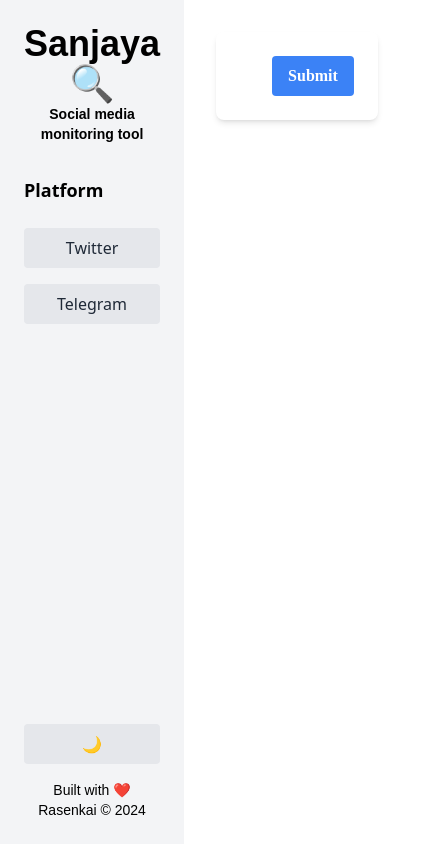
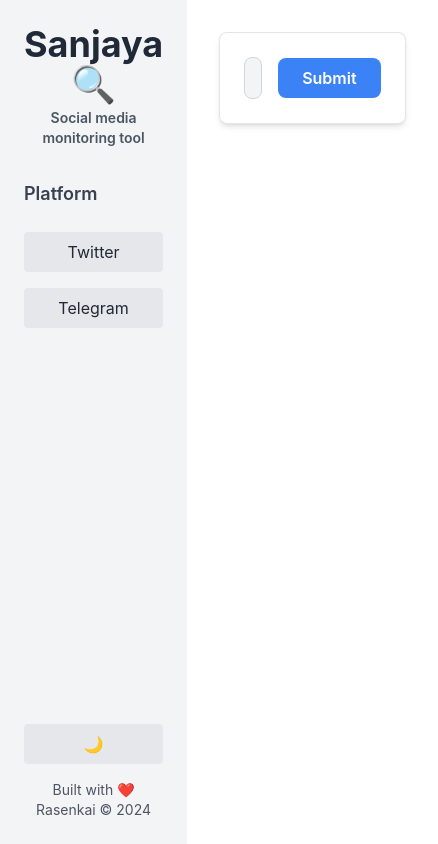
Before and after one commit to Sanjaya-OSSMM/Sanjaya, a Next.js app in the folder social-media-monitor/: page / in a window 390 px wide. Shown: the whole page, 438 px wide, since content can reach past the window. Built offline with nearby package versions, Linux system fonts and the light colour scheme.

Commit message:
social-media-monitor: v4
Signed-off-by: Rasenkai <rasenkai99@gmail.com>

```diff
--- a/social-media-monitor/components/BoxPlot.js
+++ b/social-media-monitor/components/BoxPlot.js
@@ -43,6 +43,10 @@ export default function BoxPlot({ data, title }) {
         { x: index, y: max },
       ],
       backgroundColor: `hsl(${index * 60}, 70%, 50%)`,
+      borderColor: `hsl(${index * 60}, 70%, 40%)`,
+      borderWidth: 1,
+      pointRadius: 6,
+      pointHoverRadius: 8,
     }
   })
 
@@ -55,25 +59,59 @@ export default function BoxPlot({ data, title }) {
     plugins: {
       legend: {
         position: 'top',
+        labels: {
+          font: {
+            family: "'Inter', sans-serif",
+            size: 12
+          }
+        }
       },
       title: {
         display: true,
         text: title,
+        font: {
+          family: "'Inter', sans-serif",
+          size: 16,
+          weight: 'bold'
+        }
       },
+      tooltip: {
+        callbacks: {
+          label: (context) => {
+            const dataIndex = context.dataIndex;
+            const dataset = context.dataset;
+            const value = dataset.data[dataIndex].y;
+            const labels = ['Min', 'Q1', 'Median', 'Q3', 'Max'];
+            return `${dataset.label} - ${labels[dataIndex]}: ${value.toFixed(2)}`;
+          }
+        }
+      }
     },
     scales: {
       x: {
         type: 'category',
         labels: Object.keys(data),
+        ticks: {
+          font: {
+            family: "'Inter', sans-serif",
+            size: 12
+          }
+        }
       },
       y: {
         beginAtZero: true,
+        ticks: {
+          font: {
+            family: "'Inter', sans-serif",
+            size: 12
+          }
+        }
       },
     },
   }
 
   return (
-    <div className="bg-white dark:bg-gray-800 p-4 rounded-md shadow-md">
+    <div className="bg-white dark:bg-gray-800 p-4 rounded-lg shadow-lg">
       <Scatter options={options} data={chartData} />
     </div>
   )
--- a/social-media-monitor/components/Dashboard.js
+++ b/social-media-monitor/components/Dashboard.js
@@ -22,7 +22,7 @@ ChartJS.register(
 
 export default function Dashboard({ result }) {
   if (!result || !result.visualizations) {
-    return <div>No data available</div>;
+    return <div className="text-center text-gray-600 dark:text-gray-400 mt-8">No data available</div>;
   }
 
   const { sentimentData, keywordData } = result.visualizations;
@@ -33,7 +33,9 @@ export default function Dashboard({ result }) {
       {
         label: 'Keyword Frequency',
         data: Object.values(keywordData),
-        backgroundColor: 'rgba(75, 192, 192, 0.6)',
+        backgroundColor: 'rgba(59, 130, 246, 0.6)',
+        borderColor: 'rgba(59, 130, 246, 1)',
+        borderWidth: 1,
       },
     ],
   }
@@ -43,37 +45,78 @@ export default function Dashboard({ result }) {
     plugins: {
       legend: {
         position: 'top',
+        labels: {
+          font: {
+            family: "'Inter', sans-serif",
+            size: 12
+          }
+        }
       },
       title: {
         display: true,
         text: 'Keyword Frequency',
+        font: {
+          family: "'Inter', sans-serif",
+          size: 16,
+          weight: 'bold'
+        }
       },
     },
+    scales: {
+      y: {
+        beginAtZero: true,
+        ticks: {
+          font: {
+            family: "'Inter', sans-serif",
+            size: 12
+          }
+        }
+      },
+      x: {
+        ticks: {
+          font: {
+            family: "'Inter', sans-serif",
+            size: 12
+          }
+        }
+      }
+    }
   }
 
   return (
-    <div className="space-y-8">
-      <h2 className="text-3xl font-bold text-center mt-4">Analysis Results 📊</h2>
+    <div className="space-y-8 p-6 bg-gray-50 dark:bg-gray-900 rounded-lg">
+      <h2 className="text-3xl font-bold text-center mt-4 text-gray-800 dark:text-gray-100">Analysis Results 📊</h2>
       <div className="grid grid-cols-1 md:grid-cols-2 gap-8">
-        <div className="bg-white dark:bg-gray-800 p-4 rounded-md shadow-md">
+        <div className="bg-white dark:bg-gray-800 p-4 rounded-lg shadow-lg">
           <BoxPlot data={sentimentData} title="Sentiment Distribution 🎢" />
         </div>
-        <div className="bg-white dark:bg-gray-800 p-4 rounded-md shadow-md">
+        <div className="bg-white dark:bg-gray-800 p-4 rounded-lg shadow-lg">
           <Bar options={keywordChartOptions} data={keywordChartData} />
         </div>
       </div>
-      <div className="bg-white dark:bg-gray-800 p-4 rounded-md shadow-md">
-        <h3 className="text-2xl font-bold mb-4">Content 📄</h3>
-        <div className="grid grid-cols-1 md:grid-cols-2 gap-4">
+      <div className="bg-white dark:bg-gray-800 p-6 rounded-lg shadow-lg">
+        <h3 className="text-2xl font-bold mb-4 text-gray-800 dark:text-gray-100">Content 📄</h3>
+        <div className="grid grid-cols-1 md:grid-cols-2 gap-6">
           {result.content && result.content.map((post, index) => (
             <div
               key={index}
-              className="border border-gray-300 dark:border-gray-600 rounded-md p-4 bg-white dark:bg-gray-700">
-              <p className="font-bold">{post.text}</p>
-              {post.author && <p>Author: {post.author}</p>}
-              {post.group_name && <p>Group/Channel: {post.group_name}</p>}
-              {post.sentiment !== undefined && <p>Sentiment: {post.sentiment.toFixed(2)}</p>}
-              {post.keywords?.length > 0 && <p>Keywords: {post.keywords.join(', ')}</p>}
+              className="border border-gray-300 dark:border-gray-600 rounded-lg p-4 bg-gray-50 dark:bg-gray-700 shadow-md"
+            >
+              <p className="font-bold text-gray-800 dark:text-gray-100 mb-2">{post.text}</p>
+              {post.author && <p className="text-gray-600 dark:text-gray-300">Author: {post.author}</p>}
+              {post.group_name && <p className="text-gray-600 dark:text-gray-300">Group/Channel: {post.group_name}</p>}
+              {post.sentiment !== undefined && (
+                <p className="text-gray-600 dark:text-gray-300">
+                  Sentiment: <span className={`font-semibold ${post.sentiment > 0 ? 'text-green-500' : 'text-red-500'}`}>
+                    {post.sentiment.toFixed(2)}
+                  </span>
+                </p>
+              )}
+              {post.keywords?.length > 0 && (
+                <p className="text-gray-600 dark:text-gray-300">
+                  Keywords: <span className="font-semibold">{post.keywords.join(', ')}</span>
+                </p>
+              )}
             </div>
           ))}
         </div>
--- a/social-media-monitor/components/InputForm.js
+++ b/social-media-monitor/components/InputForm.js
@@ -15,7 +15,7 @@ export default function InputForm({ onAnalysis, theme, platform }) {
   }
 
   return (
-    <form onSubmit={handleSubmit} className="glass-card p-6 rounded-lg shadow-md">
+    <form onSubmit={handleSubmit} className="glass-card p-6 rounded-lg shadow-md bg-white dark:bg-gray-800">
       <div className="space-y-6">
         <div className="flex items-center space-x-4">
           <input
@@ -23,12 +23,14 @@ export default function InputForm({ onAnalysis, theme, platform }) {
             value={keyword}
             onChange={(e) => setKeyword(e.target.value)}
             placeholder="Enter Keyword"
-            className="form-input flex-grow"
+            className="form-input flex-grow bg-gray-100 dark:bg-gray-700 text-gray-800 dark:text-gray-200 border border-gray-300 dark:border-gray-600 rounded-lg focus:ring-2 focus:ring-blue-500 dark:focus:ring-blue-400 focus:border-transparent"
             required
           />
           <button
             type="submit"
-            className={`button ${theme === 'dark' ? 'bg-indigo-600 hover:bg-indigo-700' : 'bg-blue-500 hover:bg-blue-600'}`}
+            className={`button px-6 py-2 rounded-lg font-semibold text-white transition-colors ${
+              theme === 'dark' ? 'bg-indigo-600 hover:bg-indigo-700' : 'bg-blue-500 hover:bg-blue-600'
+            }`}
           >
             Submit
           </button>
--- a/social-media-monitor/components/Sidebar.js
+++ b/social-media-monitor/components/Sidebar.js
@@ -2,18 +2,18 @@ import React from 'react'
 
 export default function Sidebar({ theme, setTheme, platform, setPlatform }) {
   return (
-    <div className="w-64 bg-gray-100 dark:bg-gray-800 p-6 flex flex-col justify-between">
+    <div className="w-64 bg-gray-100 dark:bg-gray-800 p-6 flex flex-col justify-between h-screen">
       <div>
         <header className="mb-8">
-          <h1 className="text-4xl font-bold text-center" style={{ fontFamily: 'Poppins, sans-serif' }}>
-            Sanjaya  🔍
+          <h1 className="text-4xl font-bold text-center text-gray-800 dark:text-gray-100">
+            Sanjaya 🔍
           </h1>
-          <h2 className="text-sm font-semibold text-center mt-1" style={{ fontFamily: 'Poppins, sans-serif', margin: '0 auto', width: 'fit-content' }}>
+          <h2 className="text-sm font-semibold text-center mt-1 text-gray-600 dark:text-gray-300">
             Social media monitoring tool
           </h2>
         </header>
         <div className="space-y-4">
-          <h3 className="text-lg font-semibold mb-2">Platform</h3>
+          <h3 className="text-lg font-semibold mb-2 text-gray-700 dark:text-gray-200">Platform</h3>
           <button
             onClick={() => setPlatform('twitter')}
             className={`w-full px-4 py-2 rounded transition-colors ${
@@ -39,12 +39,12 @@ export default function Sidebar({ theme, setTheme, platform, setPlatform }) {
       <div className="space-y-4">
         <button
           onClick={() => setTheme(theme === 'dark' ? 'light' : 'dark')}
-          className="w-full px-4 py-2 rounded bg-gray-200 dark:bg-gray-700 text-gray-800 dark:text-gray-200 hover:bg-gray-300 dark:hover:bg-gray-600"
+          className="w-full px-4 py-2 rounded bg-gray-200 dark:bg-gray-700 text-gray-800 dark:text-gray-200 hover:bg-gray-300 dark:hover:bg-gray-600 transition-colors"
           aria-label={`Switch to ${theme === 'dark' ? 'light' : 'dark'} mode`}
         >
           {theme === 'dark' ? '🌞' : '🌙'}
         </button>
-        <div className="text-sm text-center mt-1" style={{ fontFamily: 'Poppins, sans-serif' }}>
+        <div className="text-sm text-center mt-1 text-gray-600 dark:text-gray-400">
           <p>Built with ❤️ </p>
           <p>Rasenkai © {new Date().getFullYear()}</p>
         </div>
--- a/social-media-monitor/globals.css
+++ b/social-media-monitor/globals.css
@@ -1,56 +1,47 @@
 @tailwind base;
 @tailwind components;
 @tailwind utilities;
-
-@import url('https://fonts.googleapis.com/css2?family=Poppins:wght@400;600&family=Roboto:wght@400;500&display=swap');
+@import url('https://fonts.googleapis.com/css2?family=Inter:wght@400;500;600&display=swap');
 
 @layer base {
   .light-mode {
-    --background-color: #f3f4f6;
-    --foreground-color: #1f2937;
+    --background-color: #f0f4f8;
+    --foreground-color: #1e293b;
     --card-background-color: #ffffff;
-    --shadow-color: rgba(0, 0, 0, 0.1);
-    --font-family: 'Roboto', sans-serif;
+    --shadow-color: rgba(0, 0, 0, 0.08);
+    --border-color: rgba(0, 0, 0, 0.1);
   }
 
   .dark-mode {
-    --background-color: #111827;
-    --foreground-color: #f3f4f6;
-    --card-background-color: #1f2937;
-    --shadow-color: rgba(0, 0, 0, 0.3);
+    --background-color: #0f172a;
+    --foreground-color: #e2e8f0;
+    --card-background-color: #1e293b;
+    --shadow-color: rgba(0, 0, 0, 0.25);
     --border-color: rgba(255, 255, 255, 0.1);
-    --font-family: 'Poppins', sans-serif;
   }
 
-  body.light-mode {
+  body {
+    font-family: 'Inter', system-ui, -apple-system, BlinkMacSystemFont, 'Segoe UI', Roboto, Oxygen, Ubuntu, Cantarell, 'Open Sans', 'Helvetica Neue', sans-serif;
     background-color: var(--background-color);
     color: var(--foreground-color);
-    font-family: var(--font-family);
-  }
-
-  body.dark-mode {
-    background-color: var(--background-color);
-    color: var(--foreground-color);
-    font-family: var(--font-family);
+    transition: background-color 0.3s ease, color 0.3s ease;
   }
 
   .glass-card {
-    backdrop-filter: blur(10px);
+    backdrop-filter: blur(12px);
     border: 1px solid var(--border-color);
     background-color: var(--card-background-color);
-    box-shadow: 0 4px 12px var(--shadow-color);
+    box-shadow: 0 4px 16px var(--shadow-color);
   }
 }
 
 @layer components {
   .form-input {
-    @apply bg-white dark:bg-gray-700 text-gray-900 dark:text-white p-2 rounded-lg w-full;
+    @apply bg-white dark:bg-gray-800 text-gray-900 dark:text-white p-2 rounded-lg w-full;
     transition: background-color 0.3s ease, color 0.3s ease;
-    font-family: 'Roboto, sans-serif';
   }
 
   .button {
     @apply py-2 px-4 rounded font-semibold text-white transition;
-    font-family: 'Poppins, sans-serif';
   }
 }
```
